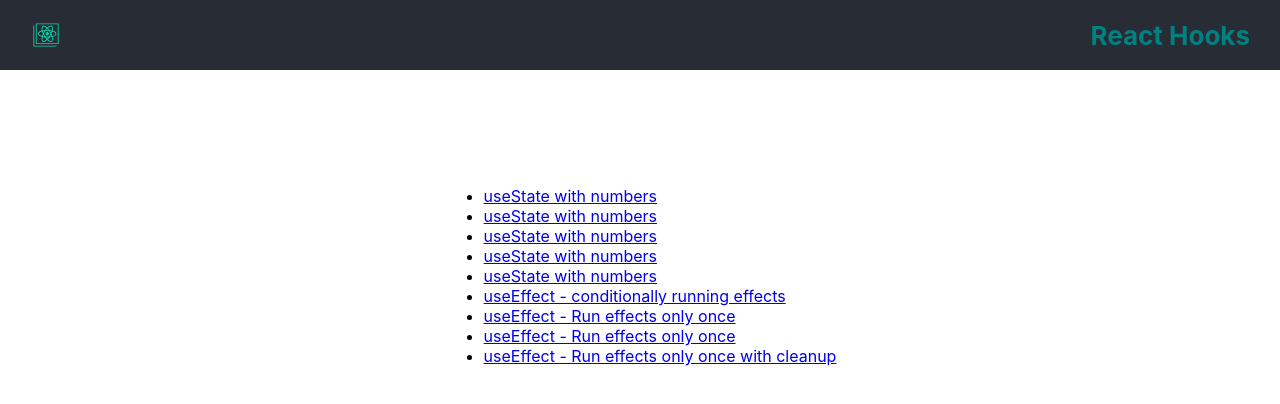
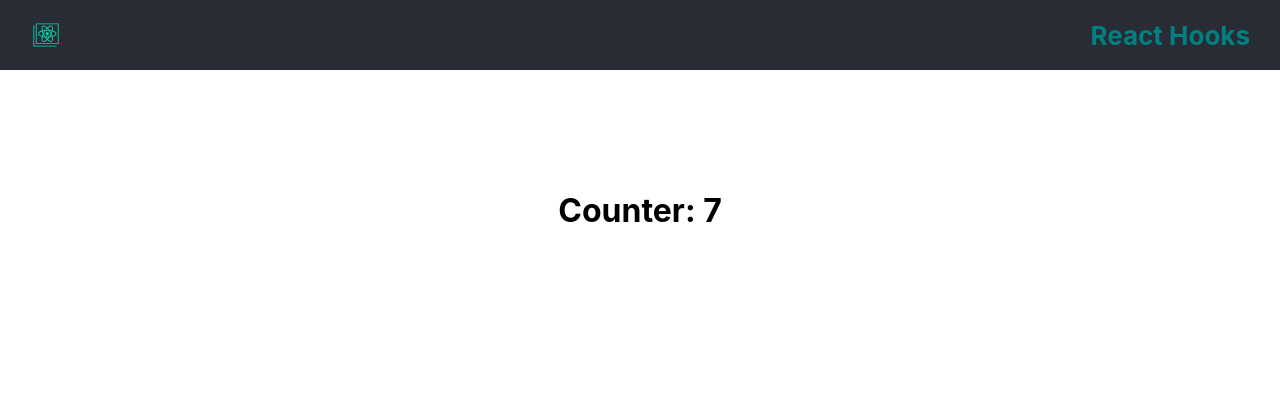
Before and after one commit to react-trainings/react-hooks, a React (Create React App) app: page /HookCounterInterval in a window 1280 px wide. Before the commit this address led to /home. Shown: the top 404 px of the page. Built offline with nearby package versions, Linux system fonts and the light colour scheme.

Commit message:
feat: Added example on how to useEffect with with incorrect dependency
- HookCounterInterval component implements useEffect with incorrect dependencies

```diff
--- a/src/App.js
+++ b/src/App.js
@@ -12,6 +12,7 @@ import HookCounterFive from './components/hook-counter-five/hook-counter-five.co
 import HookCounterSix from './components/hook-counter-six/hook-counter-six.component';
 import HookMouse from './components/hook-mouse/hook-mouse.component';
 import HookMouseContainer from './components/hook-mouse-container/hook-mouse-container.component';
+import HookCounterInterval from './components/hook-counter-interval/hook-counter-interval.components';
 
 function App() {
   return (
@@ -31,6 +32,7 @@ function App() {
           <Route path="/HookCounterSix" component={HookCounterSix} />
           <Route path="/HookMouse" component={HookMouse} />
           <Route path="/HookMouseContainer" component={HookMouseContainer} />
+          <Route path="/HookCounterInterval" component={HookCounterInterval} />
           <Redirect to="/home" />
         </Switch>
       </main>
--- /dev/null
+++ b/src/components/hook-counter-interval/hook-counter-interval.components.jsx
@@ -0,0 +1,28 @@
+import React, { useState, useEffect } from 'react';
+
+const HookCounterInterval = () => {
+  const [count, setCount] = useState(0);
+
+  const tick = () => {
+    setCount(prevCount => prevCount + 1);
+    // setCount(count + 1); wont work as useEffect is not tracing the count value
+  };
+
+  useEffect(() => {
+    console.log('useEffect called | component mounted');
+    const tickInterval = setInterval(tick, 1000);
+
+    return () => {
+      console.log('useEffect called | component unmounted');
+      clearInterval(tickInterval);
+    };
+  }, []);
+
+  return (
+    <div>
+      <h1>Counter: {count}</h1>
+    </div>
+  );
+};
+
+export default HookCounterInterval;
--- a/src/pages/home-page/examples-data.js
+++ b/src/pages/home-page/examples-data.js
@@ -43,6 +43,11 @@ const examples = [
     id: 9,
     name: 'useEffect - Run effects only once with cleanup',
     url: '/HookMouseContainer'
+  },
+  {
+    id: 10,
+    name: 'useEffect - Run effects with incorrect dependency',
+    url: '/HookCounterInterval'
   }
 ];
 
```
